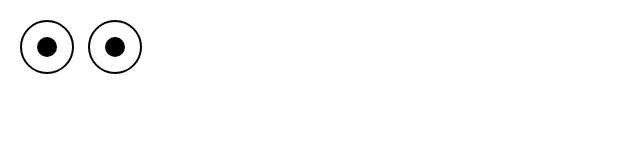
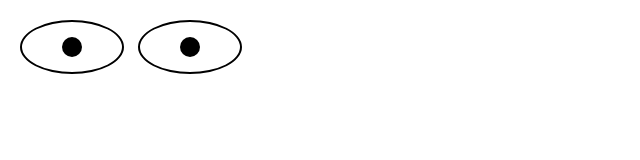
Before and after one commit to sashasushy/sashasushy.github.io, a plain HTML site: page index.html in a window 1280 px wide. Shown: the whole page, without its empty margins (0-640 px from the left). Drawn offline with Linux system fonts and the light colour scheme.

Commit message:
Update index.html

```diff
--- a/index.html
+++ b/index.html
@@ -2,9 +2,9 @@
 <head></head>
 <body>
 <div id="eyes" style="position: fixed;top: 20px;left: 20px;z-index: 1000">
-<div class="eye" style="width: 50px;height: 50px;background: white;border: 2px solid black;border-radius: 50%;position: relative;display: inline-block;margin-right: 10px">
-<div class="pupil" style="width: 20px;height: 20px;background: black;border-radius: 50%;position: absolute;top: 50%;left: 50%;transform: translate(-50%, -50%)"></div> </div>
-<div class="eye" style="width: 50px;height: 50px;background: white;border: 2px solid black;border-radius: 50%;position: relative;display: inline-block">
-<div class="pupil" style="width: 20px;height: 20px;background: black;border-radius: 50%;position: absolute;top: 50%;left: 50%;transform: translate(-50%, -50%)"></div> </div> </div>
+  <div class="eye" style="width: 100px;height: 50px;background: white;border: 2px solid black;border-radius: 50%;position: relative;display: inline-block;margin-right: 10px">
+    <div class="pupil" style="width: 20px;height: 20px;background: black;border-radius: 50%;position: absolute;top: 50%;left: 50%;transform: translate(-50%, -50%)"></div> </div>
+  <div class="eye" style="width: 100px;height: 50px;background: white;border: 2px solid black;border-radius: 50%;position: relative;display: inline-block">
+    <div class="pupil" style="width: 20px;height: 20px;background: black;border-radius: 50%;position: absolute;top: 50%;left: 50%;transform: translate(-50%, -50%)"></div> </div> </div>
 </body>
 </html>
```
